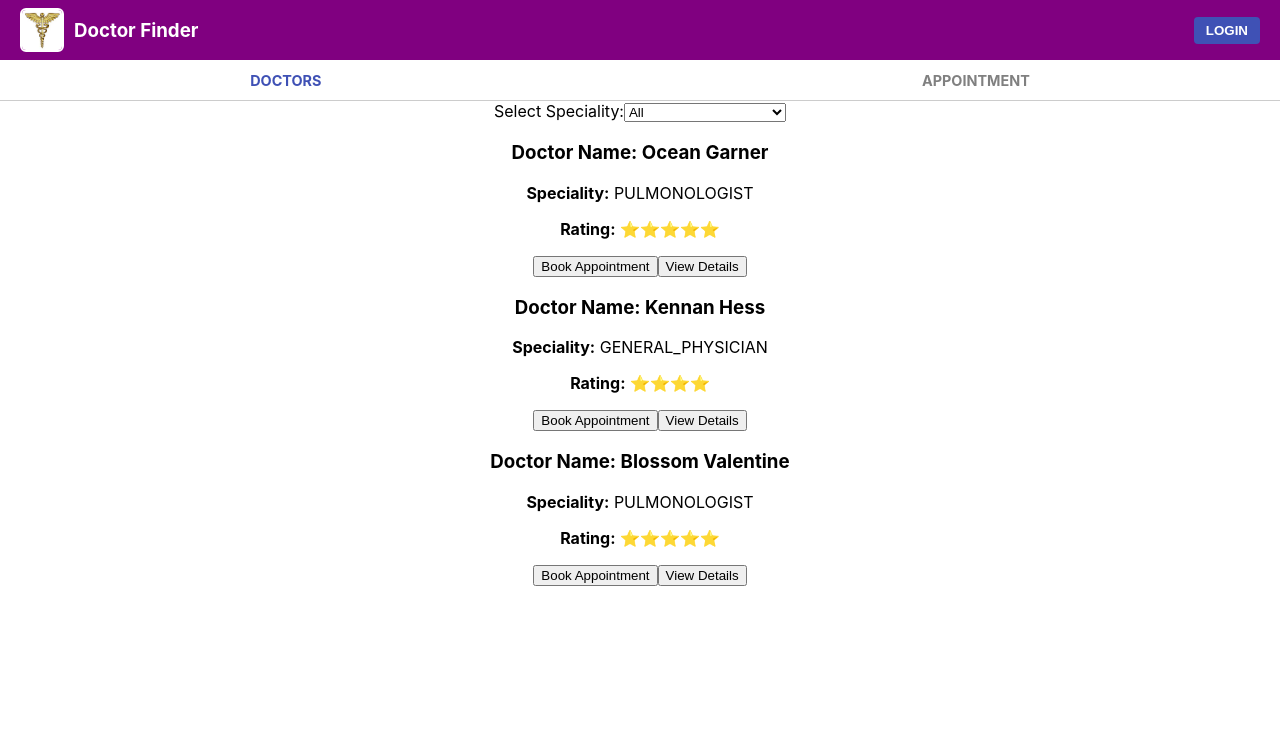
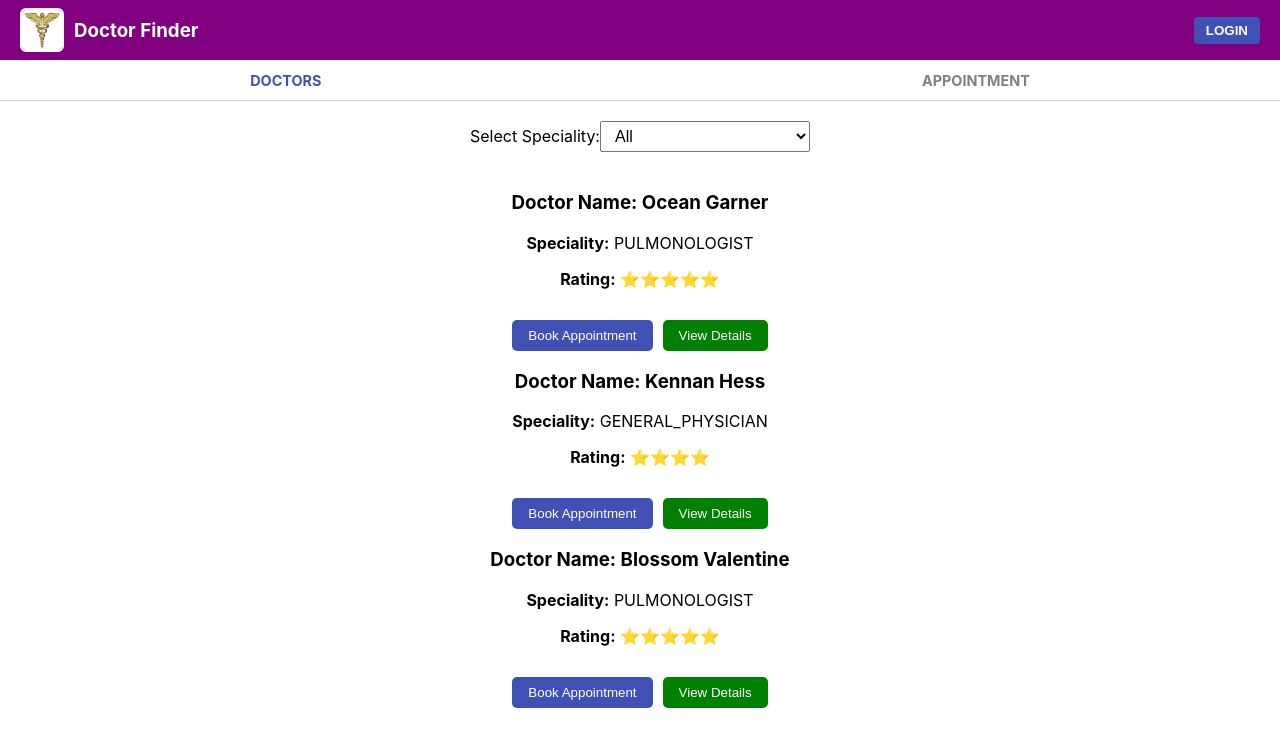
Before and after one commit to Sajan261996/Dociorssappointment.io, a React (Create React App) app: page / in a window 1280 px wide. Shown: the top 746 px of the page. Built offline with nearby package versions, Linux system fonts and the light colour scheme.

Commit message:
Updated components and added new Home directory

```diff
--- a/src/App.js
+++ b/src/App.js
@@ -9,11 +9,11 @@ function App() {
     <div className="App">
       <BrowserRouter>
         <Header />
-        <Home/>
         <Routes>
-          {/* Route for Login */}
+          {/* Correct routes */}
+          <Route path="/" element={<Home />} />
           <Route path="/login" element={<Login />} />
-          {/* Redirect any unknown route to Home */}
+          {/* Redirect unknown routes */}
           <Route path="*" element={<Navigate to="/" />} />
         </Routes>
       </BrowserRouter>
--- a/src/Home/Home.css
+++ b/src/Home/Home.css
@@ -0,0 +1,61 @@
+.home-container{
+    display: flex;
+    flex-direction: column;
+    align-items: center;
+    padding: 20px;
+}
+.filter-section{
+    margin-bottom: 20px;
+}
+#speciality{
+    margin: left;
+    padding: 5px 10px;
+    font-size: 16px;
+}
+.doctors-list{
+    width: 100%;
+    max-width: 800px;
+}
+.doctors-card{
+    border: 1px solid #ddd;
+    box-shadow: 0px 2px 5px rgba(0,0,0,0.1);
+    padding: 20px;
+    margin-bottom: 20px;
+    border-radius: 8px;
+    background-color: #ffffff;
+}
+
+.doctors-card h3{
+    margin-bottom: 10px;
+}
+.doctors-card p {
+    margin: 5px 0;
+}
+.button-group {
+    display: inline-flex;
+    gap: 10px;
+    margin-top: 15px;
+  }
+
+  .appointment-btn {
+    background-color: #3f51b5;
+    color: white;
+    padding: 8px 16px;
+    border: none;
+    border-radius: 5px;
+    cursor: pointer;
+  }
+
+  .details-btn {
+    background-color: green;
+    color: white;
+    padding: 8px 16px;
+    border: none;
+    border-radius: 5px;
+    cursor: pointer;
+  }
+
+  .appointment-btn:hover,
+  .details-btn:hover {
+    opacity: 0.9;
+  }
```
